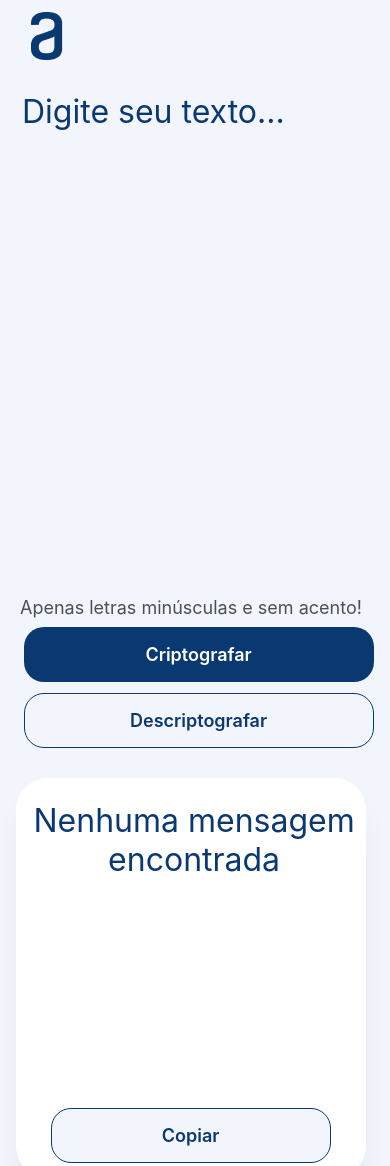
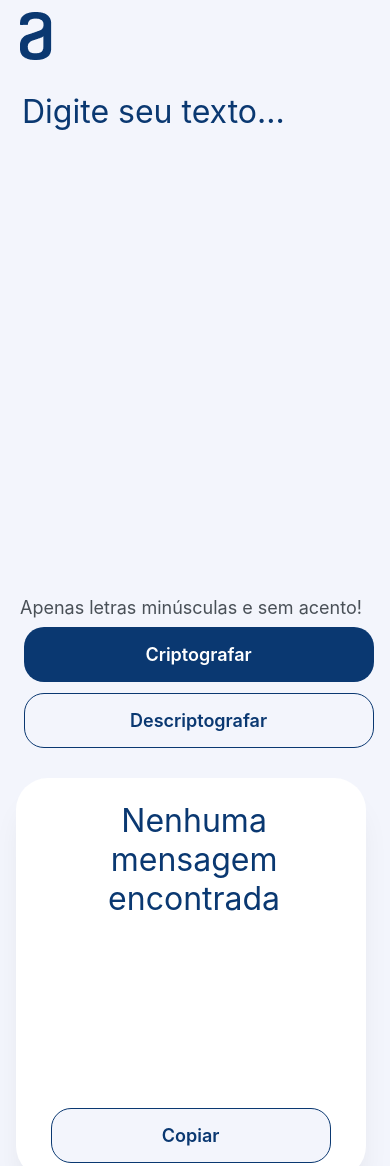
Before and after one commit to matheuscgonzalez/Challenge-Oracle-One, a plain HTML site: page index.html in a window 390 px wide. Shown: the top 1166 px of the page. Drawn offline with Linux system fonts and the light colour scheme; a web font is replaced by a local one.

Commit message:
Update style.css
Correção de layout

```diff
--- a/style.css
+++ b/style.css
@@ -6,7 +6,7 @@
 
 header {
     padding: 3% 0 0 0;
-    margin-left: 8%;
+    margin-left: 5%;
 }
 
 .logo {
@@ -201,7 +201,7 @@ footer p{
         margin-left: 4%;
     }
     .mensagem {
-        width: 330px;
+        width: 300px;
         height: 300px;
     }
     .mensagem:placeholder-shown {
```
